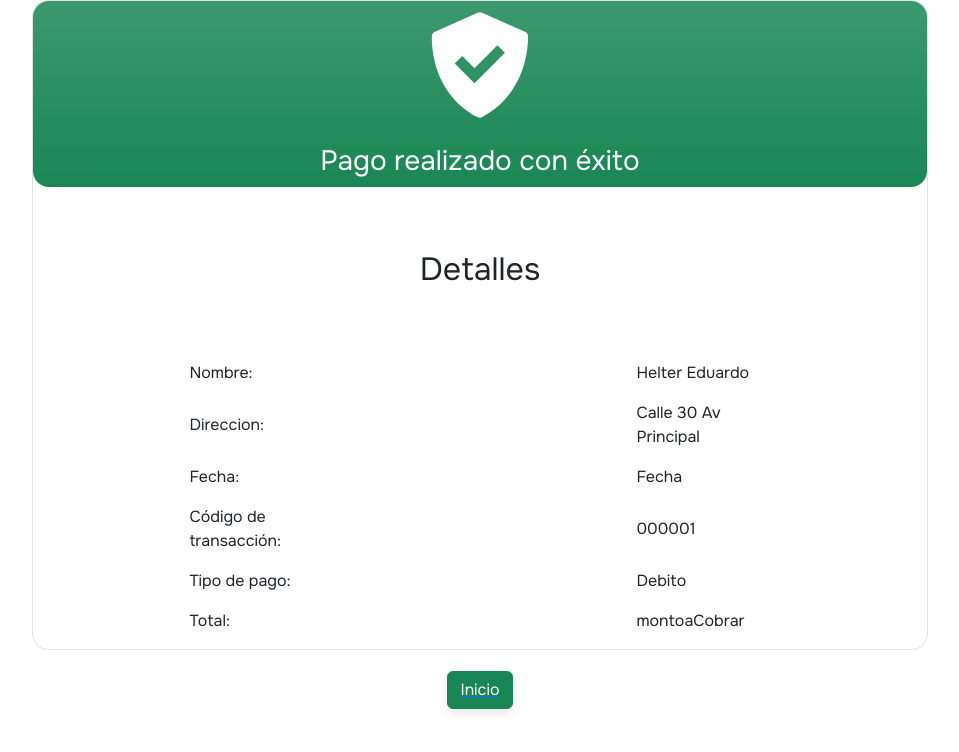
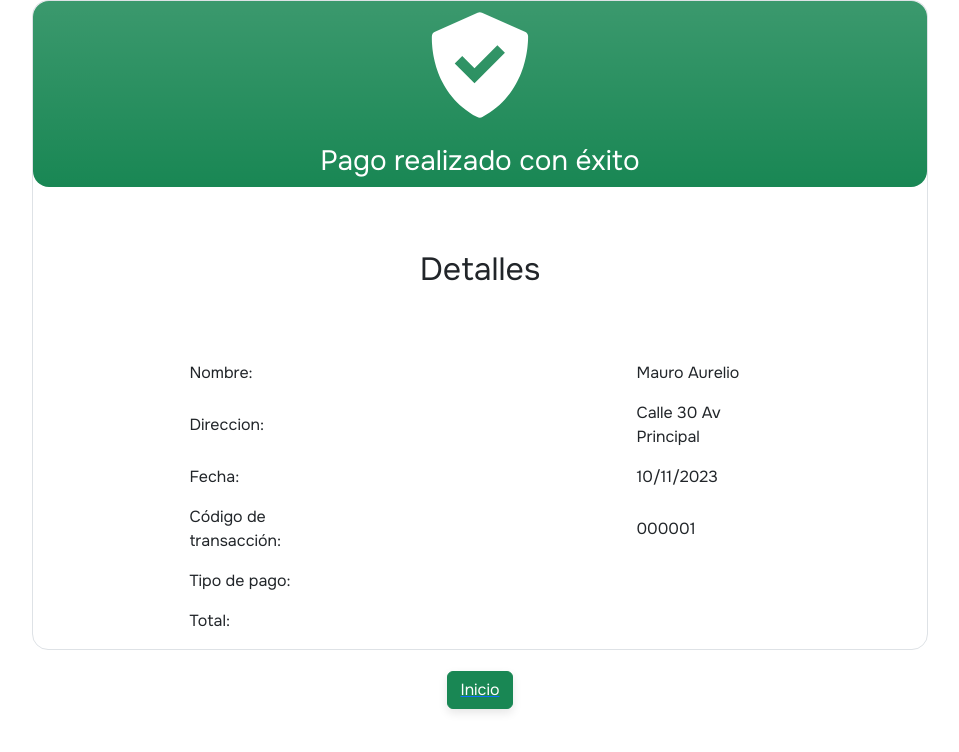
Before and after one commit to Genbyte-solutions/store, a React (Create React App) app in the folder frontend/: page /pay-approved in a window 1280 px wide. Shown: the top 752 px of the page, without its empty margins (160-1119 px from the left). Built offline with nearby package versions, Linux system fonts and the light colour scheme.

Commit message:
terminado los mensajes de sistema de pagos

```diff
--- a/frontend/src/App.jsx
+++ b/frontend/src/App.jsx
@@ -6,11 +6,13 @@ import FormasDePago from './page/formaDePago'
 import FormasDePagoHibrida from './page/formaDePagoHibrida'
 import { BrowserRouter, Routes, Route } from "react-router-dom";
 import "./LoginForm.css";
+import PriceProvider from './components/context/PriceProvider';
 
 function App() {
   const [user, setUser] = useState("");
 
   return (
+<PriceProvider>
     <BrowserRouter>
       <Routes>
         <Route path='/' element = {<LoginForm setUser={setUser} user={user}/>} />
@@ -21,6 +23,7 @@ function App() {
         <Route path='/pay-reject' element={<Pay_Verification />}/>
       </Routes>
     </BrowserRouter>
+  </PriceProvider>
   );
 }
 
--- a/frontend/src/components/Cart.jsx
+++ b/frontend/src/components/Cart.jsx
@@ -39,7 +39,7 @@ export function Cart({cart, data, removeToCart, restQuantity, sumQuantity }) {
                   <td>
                     <button
                       onClick={() => removeToCart(product.productId)}
-                      class="btn-eliminar"
+                      className="btn-eliminar"
                     >
                       Eliminar Producto
                     </button>
--- a/frontend/src/components/Home.jsx
+++ b/frontend/src/components/Home.jsx
@@ -1,4 +1,4 @@
-import React, { useState } from 'react';
+import React, { useContext, useEffect, useState } from 'react';
 import { useNavigate } from 'react-router-dom'
 import { Ventas } from "./Layout/Ventas";
 import { Busqueda } from "./Layout/Busqueda";
@@ -12,6 +12,7 @@ import { Cart } from "./Cart";
 import { CloseButton } from "./Layout/CloseButton";
 import { useCart } from "../hooks/useCart";
 import MyModal from "./ModalPopUp";
+import { PriceContext } from './context/PriceContext';
 
 
 export function Home({ user }) {
@@ -21,7 +22,14 @@ export function Home({ user }) {
   const { cart, addToCart, removeToCart, checkIsOnCart, restQuantity, sumQuantity } = useCart();
   const [inputValue, setInputValue] = useState('');
   const [show, setShow] = useState(true);
-  const navigate = useNavigate()
+  const navigate = useNavigate();
+
+  const {setAmountCharged, setPaymentMethod, setPaymentHybrid} = useContext(PriceContext);
+  useEffect(() => {
+    setAmountCharged('');
+    setPaymentMethod('');
+    setPaymentHybrid('');
+  },[]);
 
   const handleLogout = () => {
     navigate('/')
--- a/frontend/src/components/Pay_Verification/Pay_Verification.jsx
+++ b/frontend/src/components/Pay_Verification/Pay_Verification.jsx
@@ -23,7 +23,7 @@ const Pay_Verification = ({approved}) => {
                     </div>
                 </div>
                 <ul className='data'>
-                    {approved ? <Pay_Verification_Li/> : "Tarjeta rechazada"}
+                     <Pay_Verification_Li/>
                 </ul>
             </div>
               <Link to='/home'> <Button_Pay/> </Link>
--- a/frontend/src/components/Pay_Verification_Li/Pay_Verification_Li.jsx
+++ b/frontend/src/components/Pay_Verification_Li/Pay_Verification_Li.jsx
@@ -1,14 +1,20 @@
+import { useContext } from "react";
+import { PriceContext } from "../context/PriceContext";
+
 const Pay_Verification_Li = () => {
+    const date = new Date();
+    const day = date.getDate();
+    const month = date.getMonth();
+    const year = date.getFullYear();
+    const {amountCharged, paymentMethod, paymentHybrid} = useContext(PriceContext);
+
     return (
         <>
         <li className='d-flex justify-content-around align-items-center'>
             <p className='list-data'>Nombre:</p>
-            <p className='list-data'>Helter Eduardo</p>
+            <p className='list-data'>Mauro Aurelio</p>
         </li>
-        {/* <li className='d-flex justify-content-around align-items-center'>
-            <p className='list-data'>Apellidos:</p>
-            <p className='list-data'>Conforme Velez</p>
-        </li> */}
+
         <li className='d-flex justify-content-around align-items-center'>
             <p className='list-data'>Direccion:</p>
             <p className='list-data'>Calle 30 Av Principal</p>
@@ -16,7 +22,7 @@ const Pay_Verification_Li = () => {
 
         <li className='d-flex justify-content-around align-items-center'>
             <p className='list-data'>Fecha:</p>
-            <p className='list-data'>Fecha</p>
+            <p className='list-data'>{`${day}/${month + 1}/${year}`}</p>
         </li>
         <li className='d-flex justify-content-around align-items-center'>
             <p className='list-data'>Código de transacción:</p>
@@ -24,11 +30,11 @@ const Pay_Verification_Li = () => {
         </li>
         <li className='d-flex justify-content-around align-items-center'>
             <p className='list-data'>Tipo de pago:</p>
-            <p className='list-data'>Debito</p>
+            <p className='list-data'>{(paymentHybrid === '')? paymentMethod : `${paymentMethod}/ ${paymentHybrid}`}</p>
         </li>
         <li className='d-flex justify-content-around align-items-center'>
             <p className='list-data'>Total:</p>
-            <p className='list-data'>montoaCobrar</p>
+            <p className='list-data'>{amountCharged}</p>
         </li>
         </>
     )
--- /dev/null
+++ b/frontend/src/components/context/PriceContext.jsx
@@ -0,0 +1,3 @@
+import { createContext } from "react";
+
+export const PriceContext = createContext();
--- /dev/null
+++ b/frontend/src/components/context/PriceProvider.jsx
@@ -0,0 +1,23 @@
+import { useState } from "react";
+import { PriceContext } from "./PriceContext"
+
+const PriceProvider = ({children}) => {
+    const [amountCharged, setAmountCharged] = useState('');
+    const [paymentMethod, setPaymentMethod] = useState('');
+    const [paymentHybrid, setPaymentHybrid] = useState('');
+    const allPrice = {
+        amountCharged,
+        setAmountCharged,
+        paymentMethod,
+        setPaymentMethod,
+        paymentHybrid,
+        setPaymentHybrid
+    }
+    return (
+        <PriceContext.Provider value={allPrice}>
+            {children}
+        </PriceContext.Provider>
+    )
+}
+
+export default PriceProvider;
--- a/frontend/src/page/formaDePago.jsx
+++ b/frontend/src/page/formaDePago.jsx
@@ -1,15 +1,16 @@
-import React, { useState, useEffect } from 'react';
+import React, { useState, useEffect, useContext } from 'react';
 import axios from 'axios';
 import '../css/FormaDePago.css';
 import { Link, useNavigate } from 'react-router-dom';
+import { PriceContext } from '../components/context/PriceContext';
 
 function FormaDePago() {
     const [productos, setProductos] = useState([]);
     const [totalCarrito, setTotalCarrito] = useState(0);
-    const [montoaCobrar, setMontoACobrar] = useState("");
     const [mensajeTarjeta, setMensajeTarjeta] = useState("");
     const [mensajePromocion, setMensajePromocion] = useState("");
     const navigate = useNavigate();
+    const {amountCharged, setAmountCharged, setPaymentMethod} = useContext(PriceContext);
 
     useEffect(() => {
         axios.get('http://localhost:8080/api/v1/cart/products')
@@ -21,7 +22,6 @@ function FormaDePago() {
             })
             .catch(error => console.error('Error:', error));
     }, []);
-
     const calcularRecargoODescuento = (tipo) => {
         if (productos.length === 0) return;
 
@@ -51,7 +51,7 @@ function FormaDePago() {
                 break;
         }
 
-        setMontoACobrar(montoFinal.toLocaleString('es-AR', { style: 'currency', currency: 'ARS' }));
+        setAmountCharged(montoFinal.toLocaleString('es-AR', { style: 'currency', currency: 'ARS' }));
     };
 
     const handleCobrar = () => {
@@ -59,10 +59,9 @@ function FormaDePago() {
             .then(response => {
                 setProductos([]);
                 setTotalCarrito(0);
-                setMontoACobrar("");
                 setMensajeTarjeta("");
                 setMensajePromocion("");
-                if(productos.length > 1){
+                if(productos.length < 2){
                     navigate('/pay-reject')
                 } else{
                     navigate('/pay-approved')
@@ -74,6 +73,7 @@ if(productos.length == 0){
     navigate('/home')
 }
 
+
     return (
         <>
             <div className="container mt-5 forma-de-pago-container">
@@ -84,8 +84,10 @@ if(productos.length == 0){
                     <div className="opcion-pago">
                         <center><h2>FORMAS DE PAGO</h2></center>
                         <div className="d-flex justify-content-between mb-2">
-                            <button className="btn btn-outline-dark" onClick={() => calcularRecargoODescuento('DEBITO')}>TARJETA DE DÉBITO</button>
-                            <button className="btn btn-outline-dark" onClick={() => calcularRecargoODescuento('CREDITO')}>TARJETA DE CRÉDITO</button>
+                            <button className="btn btn-outline-dark" value="debito" onClick={(e) => {calcularRecargoODescuento('DEBITO')
+                        setPaymentMethod(e.target.innerText)}}>TARJETA DE DÉBITO</button>
+                            <button className="btn btn-outline-dark" onClick={(e) => {calcularRecargoODescuento('CREDITO')
+                        setPaymentMethod(e.target.innerText)}}>TARJETA DE CRÉDITO</button>
                         </div>
                         {mensajeTarjeta && <div className="informacion-recargo-descuento">{mensajeTarjeta}</div>}
                     </div>
@@ -94,8 +96,10 @@ if(productos.length == 0){
                 <div className="mb-3 opcion-pago">
                     <h2>PROMOCIONES O DESCUENTOS PAGANDO CON</h2>
                     <div className="d-flex justify-content-between mb-2">
-                        <button className="btn btn-outline-dark" onClick={() => calcularRecargoODescuento('EFECTIVO')}>EFECTIVO</button>
-                        <button className="btn btn-outline-dark" onClick={() => calcularRecargoODescuento('MP')}>MERCADO PAGO</button>
+                        <button className="btn btn-outline-dark" onClick={(e) => {calcularRecargoODescuento('EFECTIVO')
+                    setPaymentMethod(e.target.innerText)}}>EFECTIVO</button>
+                        <button className="btn btn-outline-dark" onClick={(e) => {calcularRecargoODescuento('MP')
+                    setPaymentMethod(e.target.innerText)}}>MERCADO PAGO</button>
                     </div>
                     {mensajePromocion && <div className="informacion-recargo-descuento">{mensajePromocion}</div>}
                 </div>
@@ -106,7 +110,7 @@ if(productos.length == 0){
                     <button className="btn btn-danger" onClick={handleCobrar}>COBRAR</button>
                 </div>
                 <div className='opcion-pago'>
-                    <h6 className='p'>Total a cobrar: {montoaCobrar}</h6>
+                    <h6 className='p'>Total a cobrar: {amountCharged}</h6>
                 </div>
             </div>
         </>
--- a/frontend/src/page/formaDePagoHibrida.jsx
+++ b/frontend/src/page/formaDePagoHibrida.jsx
@@ -1,7 +1,8 @@
-import React, { useState, useEffect } from "react";
+import React, { useState, useEffect, useContext } from "react";
 import "../css/FormaDePago.css";
 import { useNavigate } from "react-router-dom";
 import axios from "axios";
+import { PriceContext } from "../components/context/PriceContext";
 function FormaDePagoHibrida() {
   const navigate = useNavigate();
     const [productos, setProductos] = useState([]); // Añadido este estado
@@ -10,11 +11,15 @@ function FormaDePagoHibrida() {
     const [monto2, setMonto2] = useState(0);
     const [pago1, setPago1] = useState(null);
     const [pago2, setPago2] = useState(null);
-    const [total, setTotal] = useState(0);
+    // const [total, setTotal] = useState(0);
+
+    const {setPaymentMethod, setPaymentHybrid, setAmountCharged, amountCharged} = useContext(PriceContext);
+
     const handleMontoChange = (event, montoSetter) => {
         montoSetter(parseFloat(event.target.value) || 0);
     };
     useEffect(() => {
+        setPaymentMethod('');
       axios.get('http://localhost:8080/api/v1/cart/products')
           .then(response => {
               if (response.data && response.data.object) {
@@ -47,7 +52,7 @@ function FormaDePagoHibrida() {
     useEffect(() => {
         const subtotal1 = calcularSubtotal(parseFloat(monto1), pago1);
         const subtotal2 = calcularSubtotal(parseFloat(monto2), pago2);
-        setTotal((subtotal1 + subtotal2).toLocaleString('es-AR', { style: 'currency', currency: 'ARS' }));
+        setAmountCharged((subtotal1 + subtotal2).toLocaleString('es-AR', { style: 'currency', currency: 'ARS' }));
     }, [monto1, monto2, pago1, pago2]);
     const handleCobrar = () => {
       axios.delete('http://localhost:8080/api/v1/cart/clear')
@@ -88,8 +93,11 @@ function FormaDePagoHibrida() {
                     {["EFECTIVO", "TRANSF", "DÉBITO", "CRÉDITO"].map((pago) => (
                         <button
                             key={pago}
+                            id={pago}
                             className={`btn btn-info ${pago1 === pago ? "selected" : ""}`}
-                            onClick={() => handlePagoChange(pago, setPago1)}
+                            onClick={(e) => {handlePagoChange(pago, setPago1)
+                            setPaymentMethod(e.target.id);
+                            }}
                         >
                             {pago}
                         </button>
@@ -107,8 +115,10 @@ function FormaDePagoHibrida() {
                     {["EFECTIVO", "TRANSF", "DÉBITO", "CRÉDITO"].map((pago) => (
                         <button
                             key={pago}
+                            id={pago}
                             className={`btn btn-info ${pago2 === pago ? "selected" : ""}`}
-                            onClick={() => handlePagoChange(pago, setPago2)}
+                            onClick={(e) => {handlePagoChange(pago, setPago2)
+                            setPaymentHybrid(e.target.id)}}
                         >
                             {pago}
                         </button>
@@ -117,7 +127,7 @@ function FormaDePagoHibrida() {
 
                 <div className="mb-3">
                     <button className="btn btn-light w-100">
-                        Total {total}
+                        Total {amountCharged}
                     </button>
                 </div>
 
```
Also changed, not shown: frontend/src/components/Layout/SectionPagos.jsx (+4 -4 lines), 1 other file (tests, documents, lock files or other folders).
